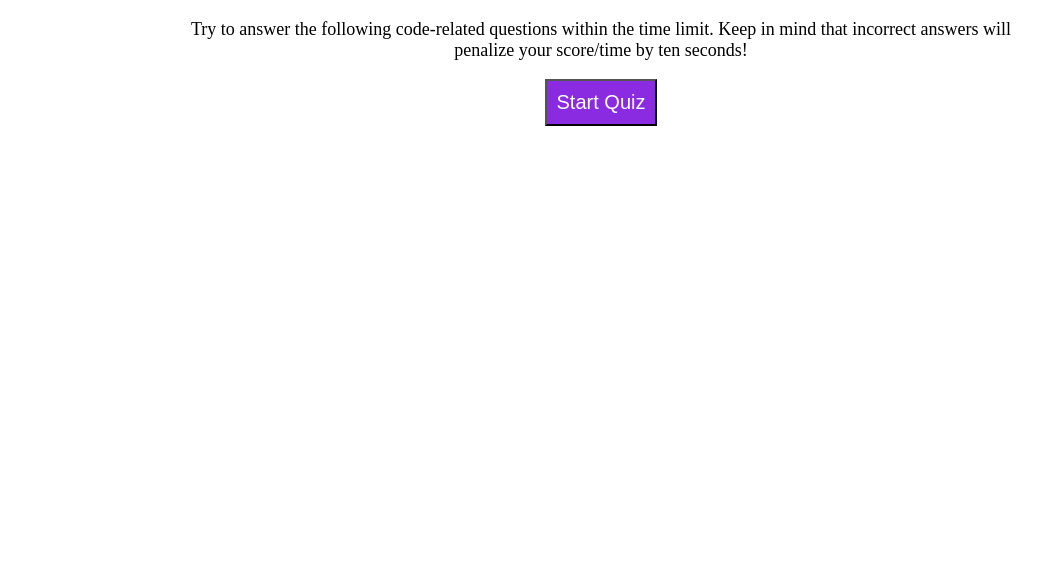
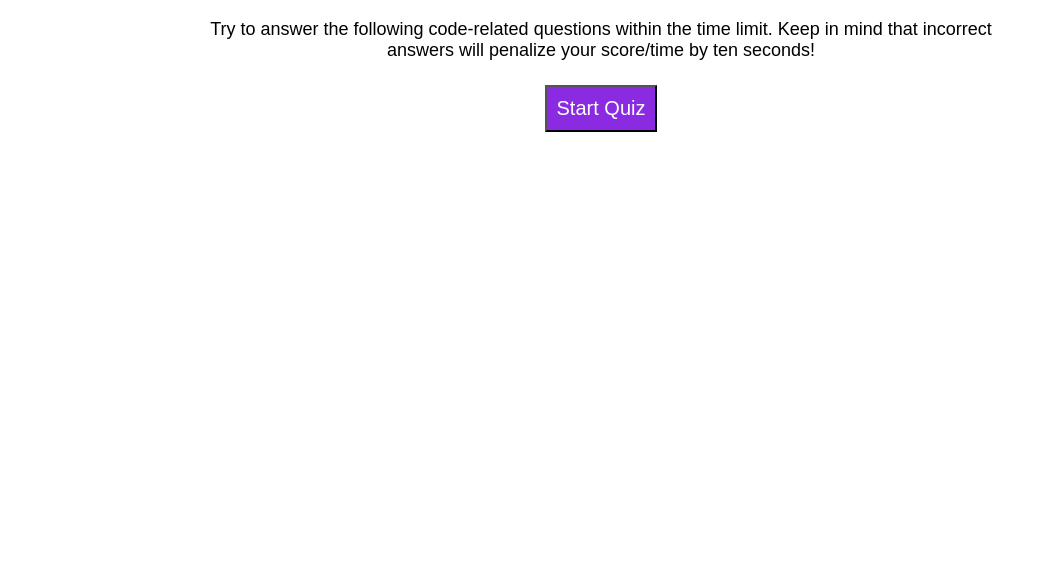
Before and after one commit to rtm713/Coding-Quiz, a plain HTML site: page index.html in a window 1280 px wide. Shown: the part 217-800 px from the top of the page, without its empty margins (39-1080 px from the left). Drawn offline with Linux system fonts and the light colour scheme.

Commit message:
got feedback div to work, updated new question styling

```diff
--- a/assets/css/styles.css
+++ b/assets/css/styles.css
@@ -27,6 +27,8 @@ main {
     width: 65%;
     margin: auto;
     margin-top: 10%;
+    font-size: 40px;
+    font-family: sans-serif;
 }
 
 main h2 {
--- a/index.html
+++ b/index.html
@@ -21,8 +21,8 @@
         <ul id="options">
             <!-- this is for the answer options -->
         </ul>
-        <div id="feedback"></div>
     </main>
+    <div id="feedback"></div>
     <script src="./assets/js/logic.js"></script>
 </body>
 </html>
```
Also changed, not shown: assets/js/logic.js (+3 -4 lines).
